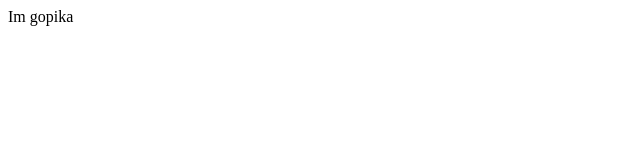
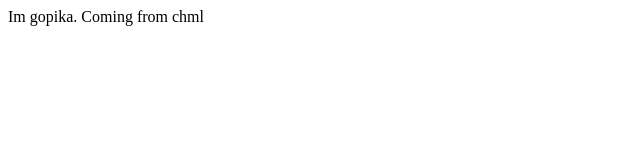
Before and after one commit to gopikamuthusamy/devops_workshop, a plain HTML site: page index.html in a window 1280 px wide. Shown: the whole page, without its empty margins (0-640 px from the left). Drawn offline with Linux system fonts and the light colour scheme.

Commit message:
Update index.html

```diff
--- a/index.html
+++ b/index.html
@@ -1,5 +1,5 @@
 <html>
     <head>
-        <p>Im gopika</p>
+        <p>Im gopika. Coming from chml</p>
     </head>
 </html>
```
